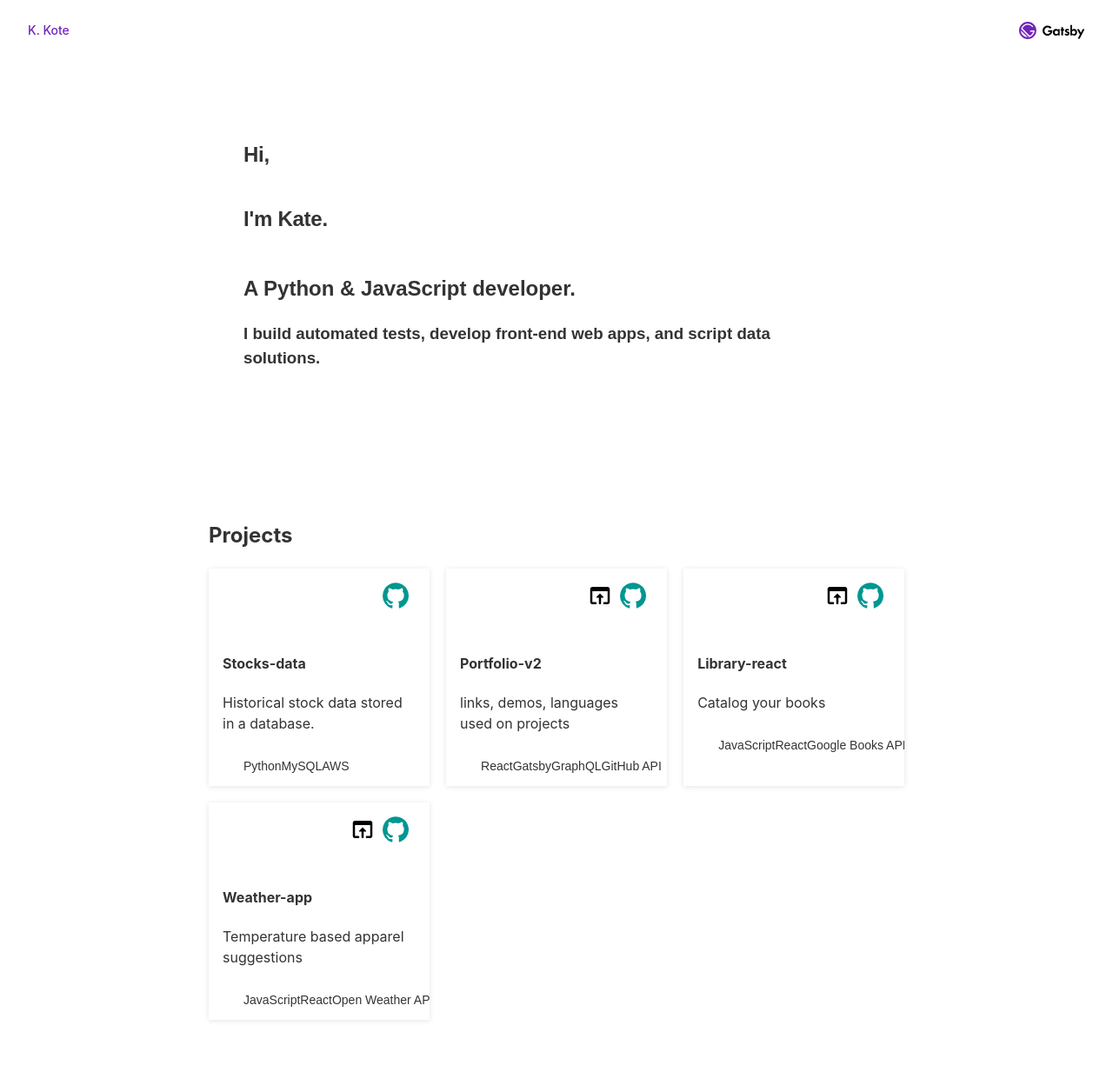
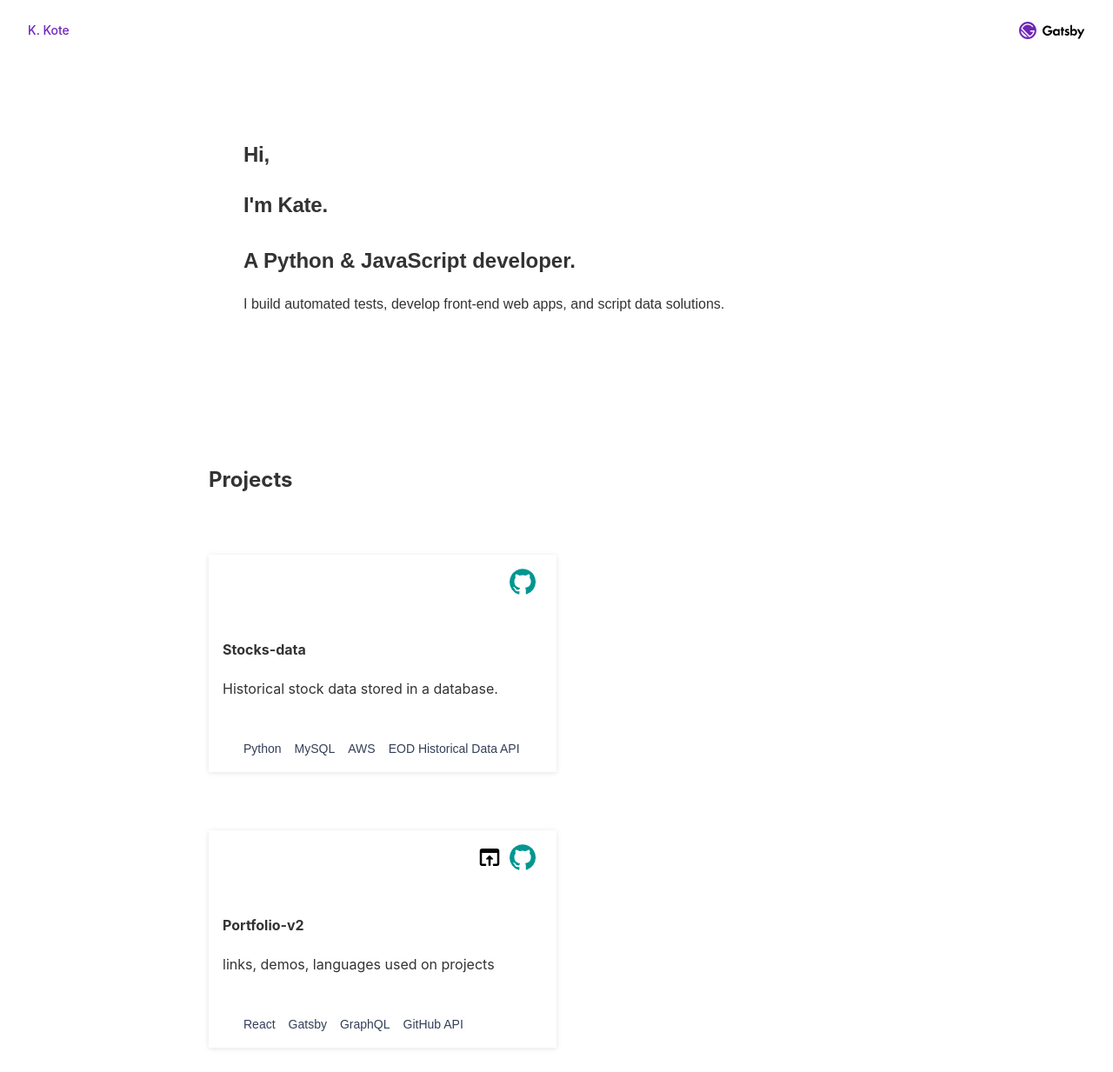
Before and after one commit to kkote/portfolio-gatsby, a Gatsby site: page / in a window 1280 px wide. Shown: the top 1233 px of the page at 87% size. Built offline with nearby package versions, Linux system fonts and the light colour scheme; Gatsby itself is replaced by a stand-in of ours.

Commit message:
formatting

```diff
--- a/src/components/intro.js
+++ b/src/components/intro.js
@@ -25,20 +25,21 @@
         flex      : "1",
         fontFamily: "'Nunito Sans',sans-serif"
     },
+    lineOne: {
+        marginBottom: "2rem"
+    }
 };
 
 const Intro = () => (
     <section style={styles.section}>
         <div style={styles.wrapper}>
             <div style={styles.details}>
-                <h1>Hi, </h1>
-                <h1>I'm Kate.</h1>
+                <h1 style={styles.lineOne}>Hi, </h1>
+                <h1 style={styles.lineOne}>I'm Kate.</h1>
                 <h2>A Python & JavaScript developer.</h2>
-                <h3>
-                    <p>
-                        I build automated tests, develop front-end web apps, and script data solutions.
-                    </p>
-                </h3>
+                <p>
+                    I build automated tests, develop front-end web apps, and script data solutions.
+                </p>
             </div>
         </div>
     </section>
--- a/src/components/projects.js
+++ b/src/components/projects.js
@@ -14,7 +14,7 @@
     return (
       <ul style={styles.lang}>
         {skillsUsed.map((item, i) => (
-          <li key={i}>{item} </li>
+          <li style={styles.langItem} key={i}>{item} </li>
         ))}
       </ul>
     )
@@ -27,15 +27,20 @@
     grid: {
 	    display: 'grid',
         alignItems: 'center',
-        gridTemplateColumns: 'repeat(3, 1fr)',
+        //gridTemplateColumns: 'repeat(3, 1fr)',
         gridTemplateRows: '8fr',
         gap: '1.2rem 1.2rem',
     },
     item: {
+/*         width: '100%',
+	    height: '100%',
+	    overflow: 'hidden',*/
+	    boxShadow: '0 1px 6px 0 rgba(0, 0, 0, 0.11)',
+        display: 'flex',
+        flexDirection: 'column',
+        marginTop: '3rem',
+        maxWidth: '25rem',
         width: '100%',
-	    height: '100%',
-	    overflow: 'hidden',
-	    boxShadow: '0 1px 6px 0 rgba(0, 0, 0, 0.11)',
     },
     content: {
         display: 'flex',
@@ -56,13 +61,22 @@
 	    justifyContent: 'flex-end',
     },
     lang: {
-        display: 'inline-flex',
-        flexWrap: 'wrap',
+/*         display: 'inline-flex',*/
+
 	    width: '100%',
 	    justifyContent: 'flex-start',
 	    listStyleType: 'none',
 	    fontSize: '14px',
         fontFamily: "'Questrial', sans-serif",
+        display: 'flex',
+        flexWrap: 'wrap',
+        lineHeight: '1.2rem',
+        marginTop: '1.5rem',
+    },
+    langItem: {
+        marginRight: '15px',
+		marginBottom: '0px',
+		color: '#333f58',
     },
     card: {
         padding: '1rem',
@@ -112,7 +126,7 @@
       <div key={link.name}  style={styles.item} >
         <div style={styles.card}>
           <div style={styles.content}>
-            <div>
+
               <div style={styles.icons}>
               {link.demoUrl ? (
                 <a style={styles.aProject}  href={link.demoUrl} target="_blank" rel="noopener noreferrer" >
@@ -125,13 +139,8 @@
 
               <h4>{link.name}</h4>
               <p>{link.description}</p>
-            </div>
+
             <div>
-              {/* <ul style={styles.lang}>
-                {links.skills.map((item, i) => (
-                  <li key={i}>{item} </li>
-                ))}
-              </ul> */}
               <Skills skills={link.skills} />
             </div>
           </div>
```
